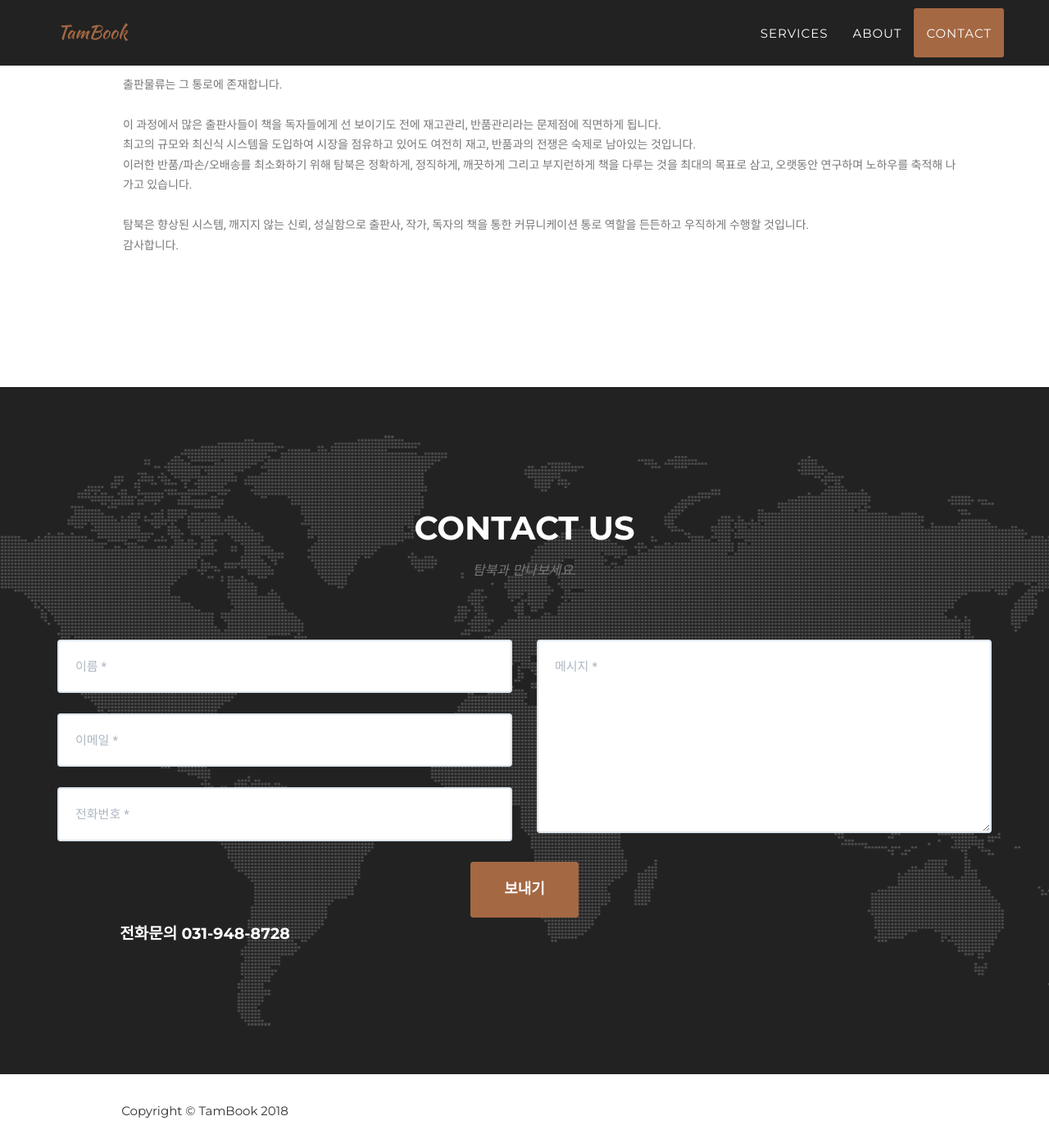
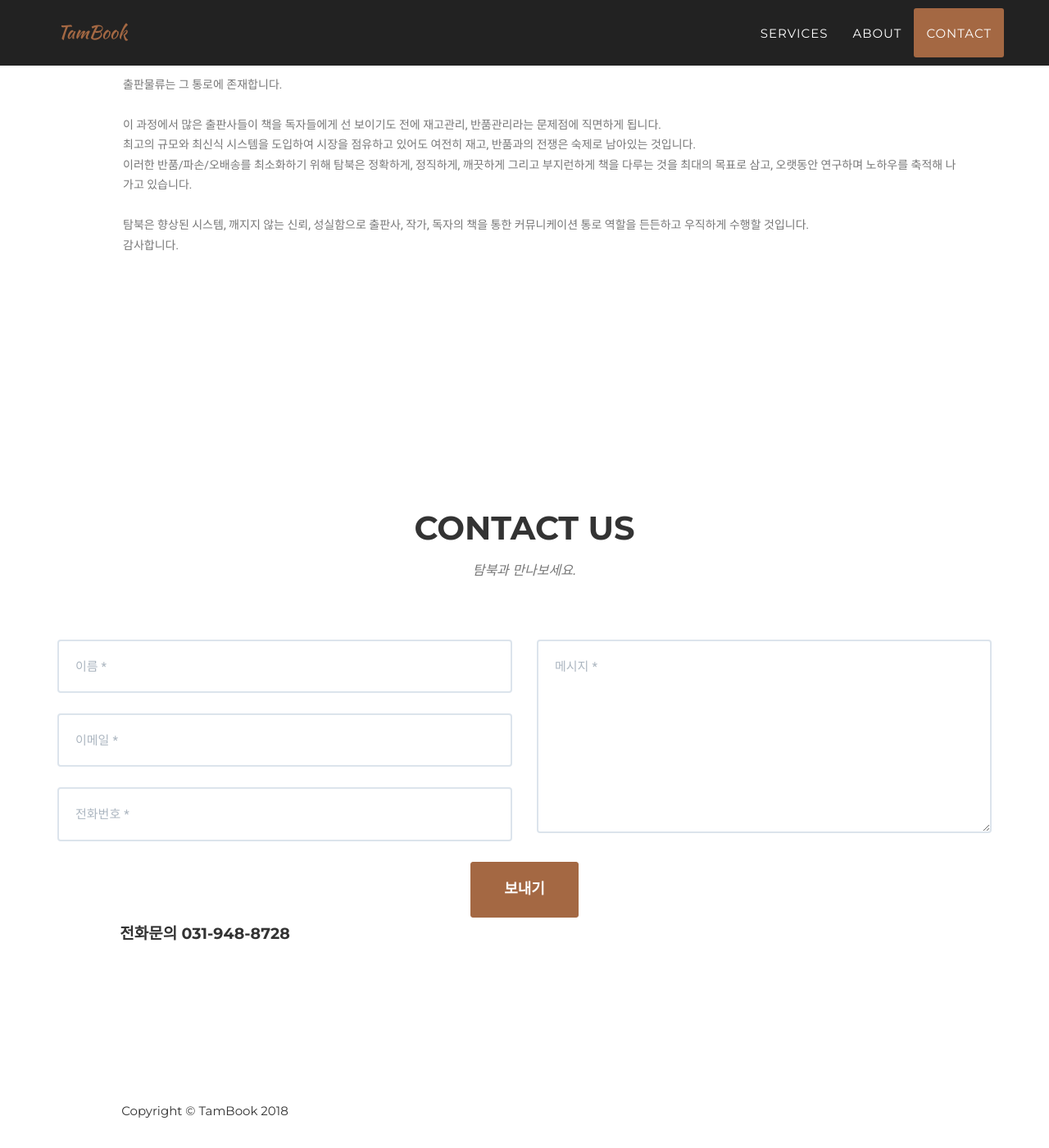
Before and after one commit to tambook/tambook.github.io, a Jekyll site: the page built from index.html, in a window 1280 px wide and 1400 px high, scrolled down 1710 px. Shown: the whole window at 82% size. Built offline with Jekyll 4.4.1, drawn with Linux system fonts in a browser that asks for light colours; some web fonts are replaced.

Commit message:
edit contact section style

```diff
--- a/_includes/css/agency.css
+++ b/_includes/css/agency.css
@@ -657,14 +657,12 @@ aside.clients img {
 }
 
 section#contact {
-    background-color: #222;
-    background-image: url('{{ site.baseurl }}/img/map-image.png');
     background-position: center;
     background-repeat: no-repeat;
 }
 
 section#contact .section-heading {
-    color: #fff;
+
 }
 
 section#contact .form-group {
```
Also changed, not shown: 3 other files.
